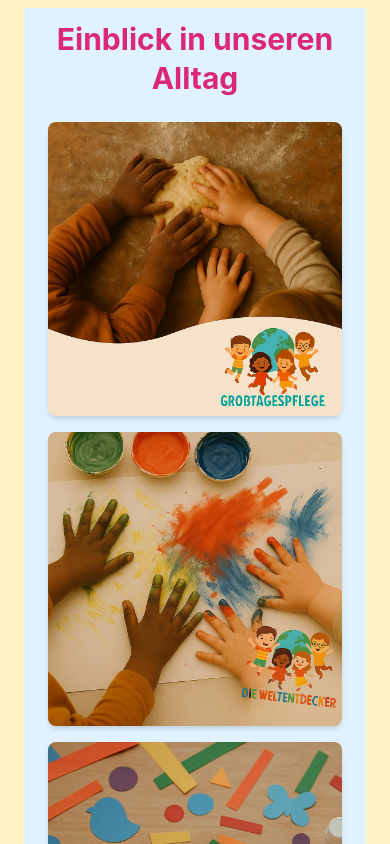
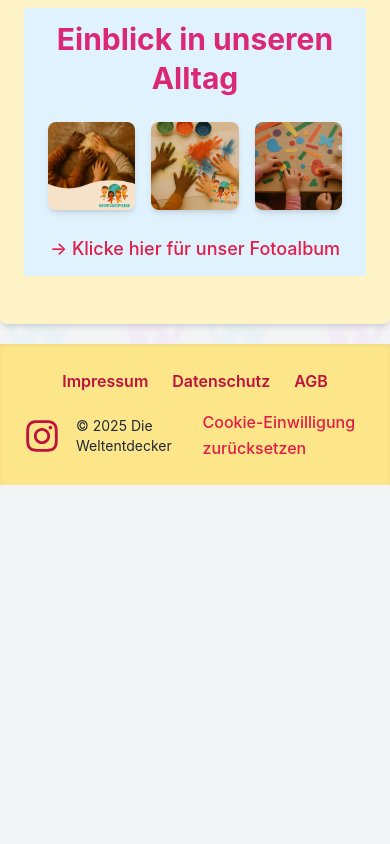
Before and after one commit to j4ckgrey/tagespflege-dieweltentdecker, a React (Vite) app: page / in a window 390 px wide. Shown: the part 3740-4584 px from the top of the page. After the commit the page ends 4225 px from the top, so only its background shows below. Built offline with nearby package versions, Linux system fonts and the light colour scheme.

Commit message:
fixed 3 images grid on moble view

```diff
--- a/src/components/GallerySection.jsx
+++ b/src/components/GallerySection.jsx
@@ -37,7 +37,7 @@ const GallerySection = () => {
   return (
     <section className="bg-sky-100 py-3 px-6 text-center flex flex-col justify-center">
       <h2 className="text-2xl font-bold mb-6">Einblick in unseren Alltag</h2>
-      <div className="grid grid-cols-1 sm:grid-cols-3 gap-4 mb-6">
+      <div className="grid grid-cols-3 gap-4 mb-6">
         {images.map((img, index) => (
           <div
             key={index}
```
